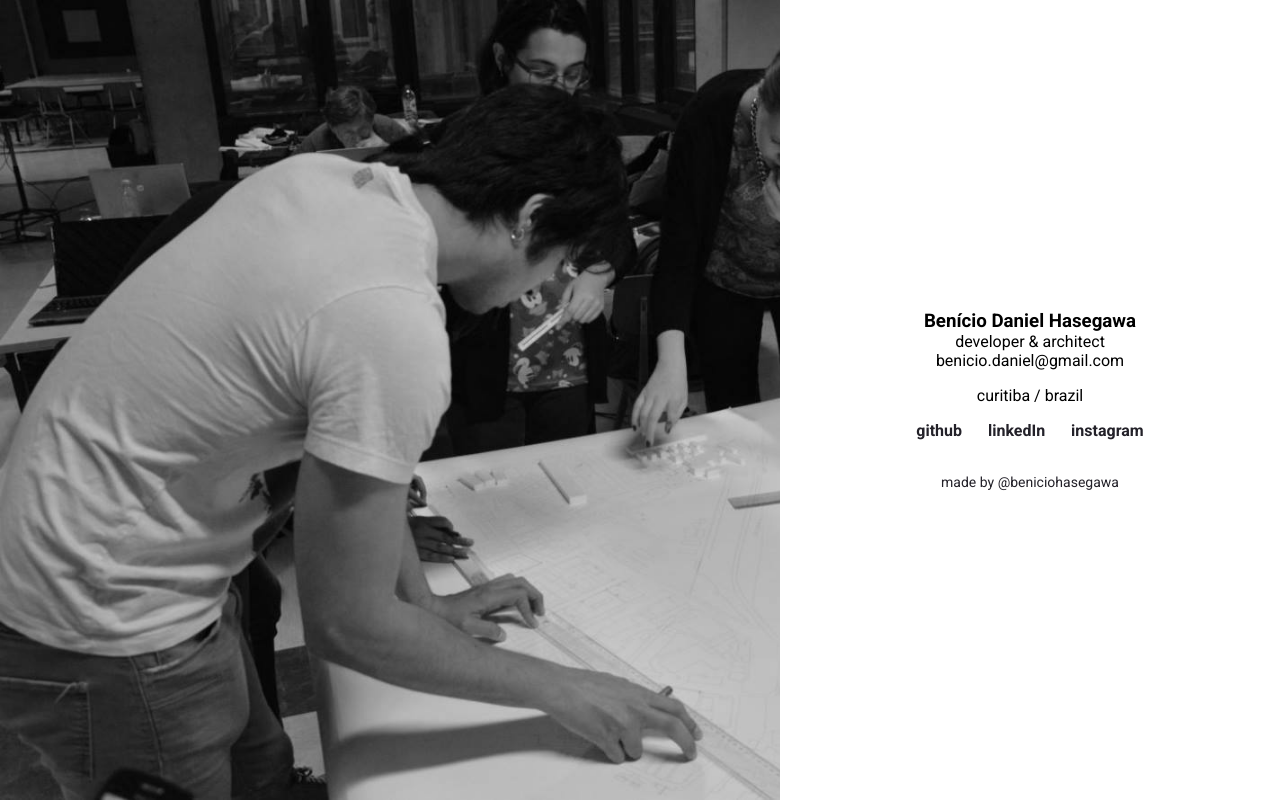
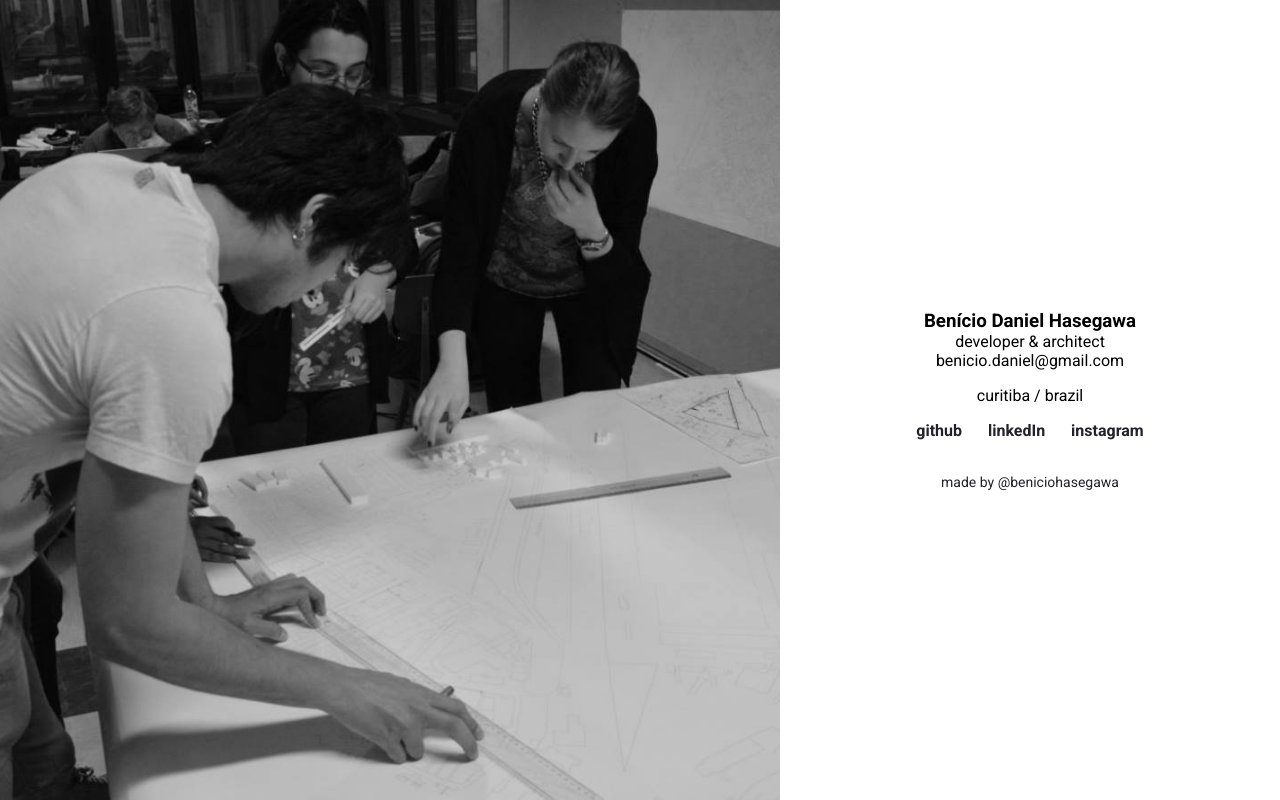
Before and after one commit to beniciodaniel/me, a Next.js app: page / in a window 1280 px wide. Built offline with nearby package versions, Linux system fonts and the light colour scheme.

Commit message:
Change background position

```diff
--- a/src/styles/pages/Home.ts
+++ b/src/styles/pages/Home.ts
@@ -9,6 +9,7 @@ export const Background = styled.div`
   flex: 1;
   background: url("../../background.jpeg") no-repeat;
   background-size: cover;
+  background-position: top;
 `;
 
 export const ContentFooterWrapper = styled.div`
```
